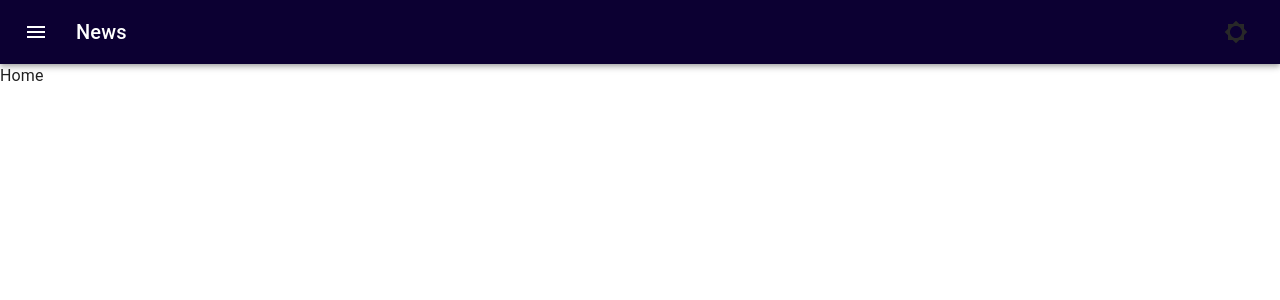
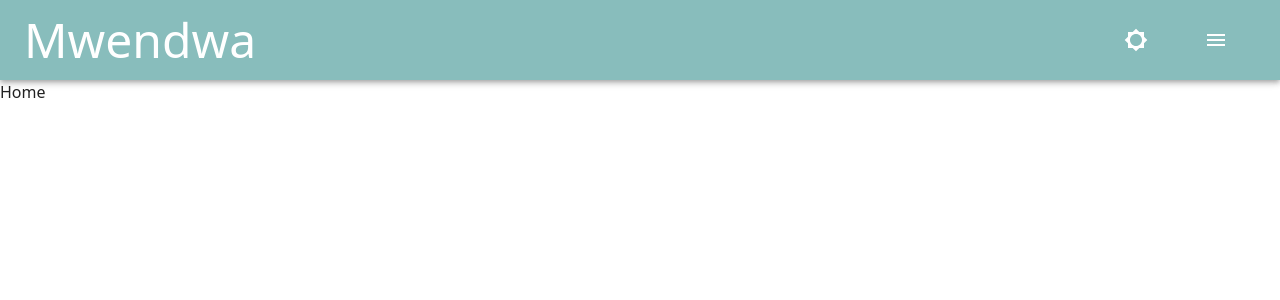
Before and after one commit to mwendwa99/my-portfolio, a React (Create React App) app in the folder client/: page / in a window 1280 px wide. Shown: the top 300 px of the page. Built offline with nearby package versions, Linux system fonts and the light colour scheme.

Commit message:
updated theme changer button

```diff
--- a/client/src/App.js
+++ b/client/src/App.js
@@ -9,8 +9,8 @@ import Home from './pages/Home';
 import NavBar from './pages/NavBar';
 
 function App() {
-  const { theme } = useTheme()
-  console.log(theme)
+  const { theme } = useTheme();
+
   return (
     <ThemeProvider theme={theme === 'light' ? light : dark}>
       <CssBaseline />
--- a/client/src/context/themeContext.tsx
+++ b/client/src/context/themeContext.tsx
@@ -6,7 +6,7 @@ const AppThemeProvider = ({ children }: any) => {
     const [theme, setTheme] = useState('light');
 
     const changeTheme = () => {
-        theme === 'light' ? setTheme('dark') : setTheme('light')
+        theme === 'light' ? setTheme('dark') : setTheme('light');
     };
 
     const values: any = { changeTheme, theme }
--- a/client/src/pages/NavBar.jsx
+++ b/client/src/pages/NavBar.jsx
@@ -1,32 +1,38 @@
 import * as React from 'react';
-import AppBar from '@mui/material/AppBar';
-import Box from '@mui/material/Box';
-import Toolbar from '@mui/material/Toolbar';
-import Typography from '@mui/material/Typography';
-import Button from '@mui/material/Button';
-import IconButton from '@mui/material/IconButton';
-import MenuIcon from '@mui/icons-material/Menu';
-import { Brightness5 } from '@mui/icons-material';
+import { Brightness4, Brightness5, Menu } from '@mui/icons-material';
+import { AppBar, Box, IconButton, Toolbar, Typography } from '@mui/material';
+
+import { useTheme } from '../context/themeContext';
 
 export default function NavBar() {
+    const { changeTheme, theme } = useTheme();
+
     return (
         <Box sx={{ flexGrow: 1 }}>
             <AppBar position="static">
                 <Toolbar>
+                    <Typography variant="h3" component="div" sx={{ flexGrow: 1 }}>
+                        Mwendwa
+                    </Typography>
                     <IconButton
                         size="large"
                         edge="start"
                         color="inherit"
                         aria-label="menu"
                         sx={{ mr: 2 }}
+                        onClick={() => changeTheme()}>
+                        {
+                            theme === 'light' ? <Brightness5 /> : <Brightness4 />
+                        }
+                    </IconButton>
+                    <IconButton
+                        size="large"
+                        edge="start"
+                        color="inherit"
+                        aria-label="menu"
+                        sx={{ m: 2 }}
                     >
-                        <MenuIcon />
-                    </IconButton>
-                    <Typography variant="h6" component="div" sx={{ flexGrow: 1 }}>
-                        News
-                    </Typography>
-                    <IconButton>
-                        <Brightness5 color='grey' />
+                        <Menu />
                     </IconButton>
                 </Toolbar>
             </AppBar>
--- a/client/src/themes/Theme.js
+++ b/client/src/themes/Theme.js
@@ -1,32 +1,30 @@
 import { createTheme } from '@mui/material/styles';
 
 const dark = createTheme({
+    typography: {
+        fontFamily: 'Noto Sans, sans-serif',
+    },
     palette: {
-        // primary: {
-        //     main: '#0c0032',
-        //     light: '#190061'
-        // },
-        // secondary: {
-        //     main: '#420090',
-        //     light: '#3500d3'
-        // },
         mode: 'dark',
     },
 });
 
 const light = createTheme({
+    typography: {
+        fontFamily: 'Noto Sans, sans-serif',
+    },
     palette: {
-        grey: {
-            main: '#282828',
+        dark: {
+            main: '#112d32',
         },
         primary: {
-            main: '#0c0032',
-            light: '#190061',
+            main: '#88bdbc',
+            light: '#254e58',
             contrastText: '#fff'
         },
         secondary: {
-            main: '#420090',
-            light: '#3500d3',
+            main: '#4f4a41',
+            light: '#6e6658',
             contrastText: '#fff'
         },
         mode: 'light',
```
Also changed, not shown: 1 other file (tests, documents, lock files or other folders).
